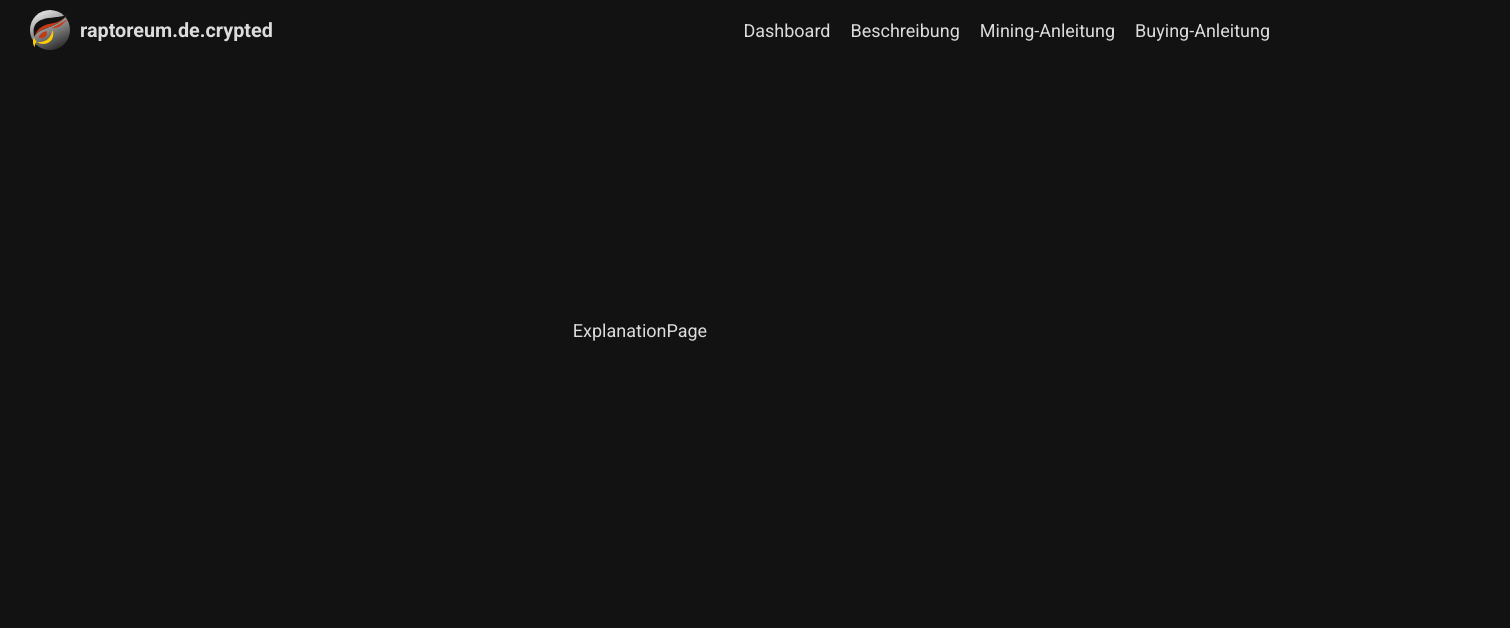
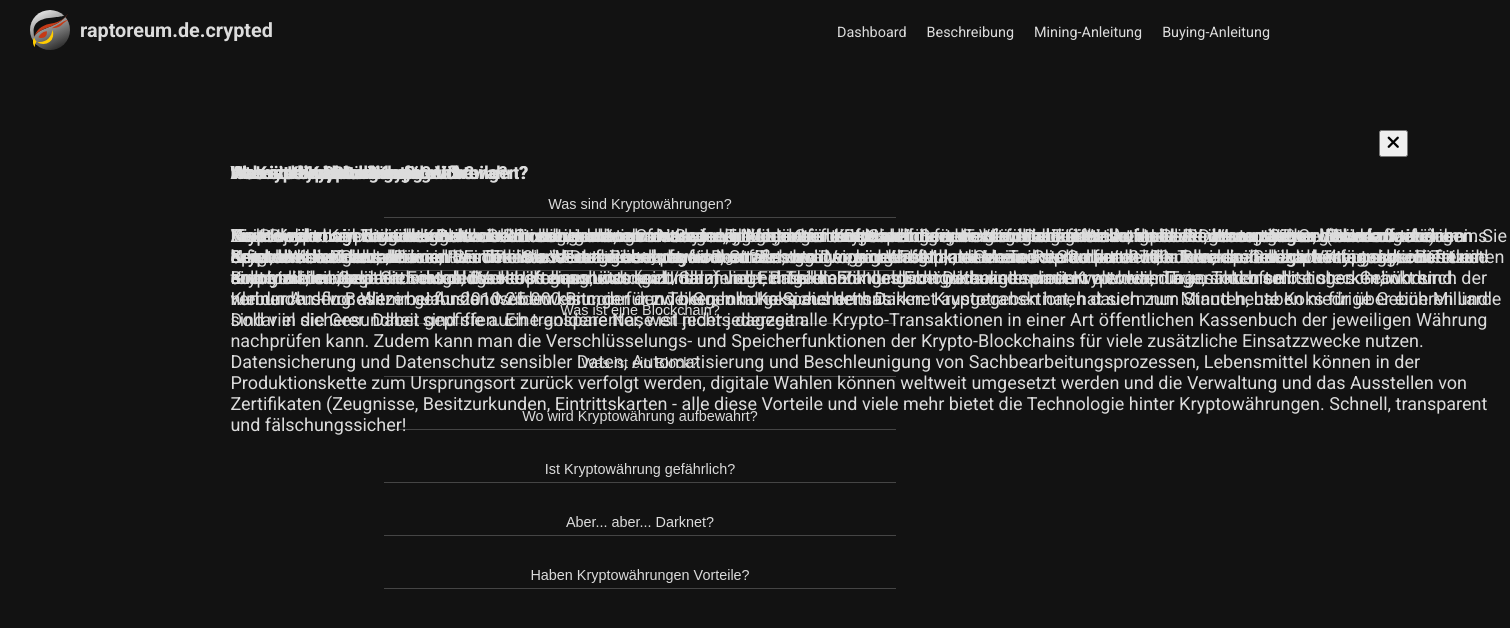
Before and after one commit to DanSchrader/capstone-project, a React (Create React App) app: page /explanation in a window 1280 px wide. Shown: the top 628 px of the page, 1510 px wide, since content can reach past the window. Built offline with nearby package versions, Linux system fonts and the light colour scheme.

Commit message:
Add content to doc-page

```diff
--- a/public/index.html
+++ b/public/index.html
@@ -10,6 +10,10 @@
       content="Web site created using create-react-app"
     />
     <link rel="apple-touch-icon" href="%PUBLIC_URL%/logo192.png" />
+    <script
+      src="https://kit.fontawesome.com/2cda5f7920.js"
+      crossorigin="anonymous"
+    ></script>
     <!--
       manifest.json provides metadata used when your web app is installed on a
       user's mobile device or desktop. See https://developers.google.com/web/fundamentals/web-app-manifest/
--- a/src/App.js
+++ b/src/App.js
@@ -10,12 +10,14 @@ export default function App() {
   return (
     <AppContainer>
       <NavBar />
+      <Pages>
         <Routes>
           <Route path="/" element={<DashboardPage />} />
           <Route path="/explanation" element={<ExplanationPage />} />
           <Route path="/mining-tutorial" element={<MiningDocPage />} />
           <Route path="/buying-tutorial" element={<BuyingDocPage />} />
         </Routes>
+      </Pages>
     </AppContainer>
   );
 }
@@ -24,3 +26,7 @@ const AppContainer = styled.div`
   width: 100vw;
   padding: 10px;
 `;
+
+const Pages = styled.main`
+  justify-self: center;
+`;
--- a/src/components/NavBar.js
+++ b/src/components/NavBar.js
@@ -5,10 +5,10 @@ import { NavLink } from 'react-router-dom';
 import Hamburger from 'hamburger-react';
 
 export default function NavBar() {
-  const [click, setClick] = useState(false);
+  const [showMenu, setShowMenu] = useState(false);
 
-  const handleClick = () => setClick(!click);
-  const closeMobileMenu = () => setClick(false);
+  const handleClick = () => setShowMenu(!showMenu);
+  const closeMobileMenu = () => setShowMenu(false);
 
   return (
     <NavBarHeader>
@@ -24,9 +24,9 @@ export default function NavBar() {
           </RaptoreumDecryptdedContainer>
         </LinkStyledLogo>
         <MenuIconContainer onClick={handleClick}>
-          <Hamburger toggled={click} />
+          <Hamburger toggled={showMenu} />
         </MenuIconContainer>
-        <NavList isClicked={click}>
+        <NavList isClicked={showMenu}>
           <LinkConTainer>
             <LinkStyled to="/" onClick={closeMobileMenu}>
               Dashboard
@@ -172,7 +172,7 @@ const LinkConTainer = styled.li`
 const LinkStyled = styled(NavLink)`
   text-decoration: none;
   color: #dcdcdc;
-  font-size: 100%;
+  font-size: 80%;
 `;
 
 const MenuIconContainer = styled.div`
--- /dev/null
+++ b/src/components/explanations/ExplanationHeadline.js
@@ -0,0 +1,7 @@
+import styled from 'styled-components';
+
+export default function ExplanationHeadline({ headline }) {
+  return <Headline>{headline}</Headline>;
+}
+
+const Headline = styled.h4``;
--- /dev/null
+++ b/src/components/explanations/ExplanationText.js
@@ -0,0 +1,7 @@
+import styled from 'styled-components';
+
+export default function ExplanationText({ text }) {
+  return <Text>{text}</Text>;
+}
+
+const Text = styled.p``;
--- a/src/pages/DashboardPage.js
+++ b/src/pages/DashboardPage.js
@@ -11,8 +11,8 @@ export default function DashboardPage() {
   );
 }
 
-const DashboardWrapper = styled.main`
-  justify-self: center;
+const DashboardWrapper = styled.div`
+  display: grid;
 
   @media screen and (max-width: 960px) {
     margin-top: 50px;
--- a/src/pages/ExplanationPage.js
+++ b/src/pages/ExplanationPage.js
@@ -1,19 +1,125 @@
-import styled from 'styled-components';
+import styled, { css } from 'styled-components';
+import explanations from '../utils/explanations';
+import ExplanationHeadline from '../components/explanations/ExplanationHeadline';
+import ExplanationText from '../components/explanations/ExplanationText';
+import { useState } from 'react';
 
 export default function ExplanationPage() {
+  const [showExplanation, setShowExplanation] = useState(false);
+
+  const handleExplanation = () => setShowExplanation(!showExplanation);
+  const hideExplanation = () => setShowExplanation(false);
+
   return (
     <Wrapper>
-      <Placeholder>ExplanationPage</Placeholder>
+      <ButtonList>
+        {explanations.map((button) => (
+          <StyledListItem key={button.name}>
+            <StyledExplButton onClick={handleExplanation}>
+              {button.name}
+            </StyledExplButton>
+          </StyledListItem>
+        ))}
+      </ButtonList>
+      <ExplanationList isActivated={showExplanation}>
+        {explanations.map((article) => (
+          <Explanation key={article._id}>
+            <ExplanationHeadline headline={article.question} />
+            <ExplanationText text={article.answer} />
+          </Explanation>
+        ))}
+      </ExplanationList>
+      <CloseExplButton onClick={hideExplanation} isActivated={showExplanation}>
+        <i className="fa-solid fa-times"></i>
+      </CloseExplButton>
     </Wrapper>
   );
 }
 
 const Wrapper = styled.div`
   display: grid;
+  position: relative;
+  margin-top: 70px;
 `;
 
-const Placeholder = styled.div`
+const ButtonList = styled.ul`
+  list-style: none;
+  padding-left: 0;
+  margin-top: 70px;
+  display: grid;
   justify-self: center;
-  position: fixed;
-  top: 40vh;
+  gap: 20px;
+  width: 40vw;
+
+  @media screen and (max-width: 960px) {
+    width: unset;
+  }
 `;
+
+const StyledListItem = styled.li`
+  display: grid;
+  padding: 5px 0;
+`;
+
+const StyledExplButton = styled.button`
+  background: transparent;
+  border: none;
+  padding-bottom: 5px;
+  border-bottom: solid 1px #454545;
+  color: #dcdcdc;
+  font-size: 80%;
+`;
+
+const ExplanationList = styled.ul`
+  list-style: none;
+  padding-left: 0;
+  justify-self: center;
+  width: 100vw;
+  position: absolute;
+  right: -120%;
+
+  ${(props) =>
+    props.isActivated &&
+    css`
+      background: #121212;
+      right: 0;
+      opacity: 1;
+      transition: all 0.5s ease;
+      z-index: 1;
+    `}
+
+  @media screen and (max-width: 960px) {
+    width: 100vw;
+    position: absolute;
+
+    ${(props) =>
+      props.isActivated &&
+      css`
+        background: #121212;
+        right: 0;
+        opacity: 1;
+        transition: all 0.5s ease;
+        z-index: 1;
+      `}
+  }
+`;
+
+const Explanation = styled.article`
+  display: grid;
+  position: absolute;
+`;
+
+const CloseExplButton = styled.button`
+  position: absolute;
+  right: -100%;
+  top: 10px;
+
+  ${(props) =>
+    props.isActivated &&
+    css`
+      right: 0;
+      opacity: 1;
+      transition: all 0.5s ease;
+      z-index: 1;
+    `}
+`;
--- /dev/null
+++ b/src/utils/explanations.js
@@ -0,0 +1,60 @@
+const explanations = [
+  {
+    name: 'Was sind Kryptowährungen?',
+    _id: 'crypto',
+    question: 'Was sind Kryptowährungen?',
+    answer:
+      'Kryptowährungen sind digitales Geld - sogenannte Coins oder Token, das als Belohnung für bestimmte erfüllte Aufgaben an Unterstützer des dazugehörigen Netzwerks ausbezahlt wird.',
+  },
+  {
+    name: 'Was steckt hinter Kryptowährungen?',
+    _id: 'background',
+    question: 'Was steckt hinter Kryptowährungen?',
+    answer:
+      'Hinter jeder Kryptowährung steckt ein dazugehöriges Netzwerk, in dem auf tausenden Servern gleichzeitig fortlaufende Rechnungsketten (Blockchains) berechnet werden.',
+  },
+  {
+    name: 'Was ist eine Blockchain?',
+    _id: 'blockchain',
+    question: 'Was ist eine Blockchain?',
+    answer:
+      'Eine Blockchain ist eine Kette von Blöcken, in denen fortlaufend Informationen gespeichert werden. Dabei kommen eine Reihe von Sicherheitsmaßnahmen ins Spiel, die die Transaktionen der Token und Daten über deren Besitzer so gut verschlüsseln, dass eine Reproduktion des Tokens unmöglich ist und die Besitzer anonym bleiben.',
+  },
+  {
+    name: 'Was ist ein Block?',
+    _id: 'block',
+    question: 'Was ist ein Block?',
+    answer:
+      'Ein Block ist ein Teil einer Blockchain und immer nur mit seinem Vorgänger und Nachfolger verbunden. Er ist ein virtueller Datenspeicher, der Informationen beinhaltet und verschlüsselt. Ein Teil der Verschlüsselung kommt aus dem Vorgängerblock, einen Teil stellt der aktuelle Block selbst zur Verfügung, ein Teil ist eine geheime, separat verschlüsselte Komponente (salt/Salz) und ein Teil kann nur durch Daten interpretiert werden, die im Token selbst stecken, wodurch der nur durch den Besitzer gefunden werden kann, der den Token lokal gespeichert hat.',
+  },
+  {
+    name: 'Wo wird Kryptowährung aufbewahrt?',
+    _id: 'wallet',
+    question: 'Wo wird Kryptowährung aufbewahrt?',
+    answer:
+      'Auch wenn man digitales Geld nicht in die Hand nehmen kann, gehört es in eine Geldbörse, die sogenannte Wallet. Und wie eine echte Geldbörse darf eine Krypto-Wallet nicht verloren werden. Sie ist auf einem physischen Datenträger, einer Festplatte in einem Computer oder in einem Smartphone, gespeichert und sollte immer zusätzlich durch Back-Ups geschützt sein.',
+  },
+  {
+    name: 'Ist Kryptowährung gefährlich?',
+    _id: 'danger',
+    question: 'Ist Kryptowährung gefährlich?',
+    answer:
+      'Nein. Kryptowährung ist eine Innovation. Irgendwann war es den Menschen mit zunehmender Verfügbarkeit zu kompliziert, Waren gegen Waren zu tauschen. Sie erfanden das Geld, dem ein bestimmter Wert zugeordnet wird, auf den man sich geeinigt hat. Genau so - nur fast 2700 Jahre später - verhält es sich mit Kryptowährungen. Sie sind der Versuch einer Lösung zunehmender Problematik des Echtgelds und seinen weltweiten Transaktionen.',
+  },
+  {
+    name: 'Aber... aber... Darknet?',
+    _id: 'darknet',
+    question: 'Aber... aber... Darknet?',
+    answer:
+      'Kryptowährungen werden teilweise missbraucht, um anonyme, illegale Geschäfte im Internet - oft verallgemeinert im Darknet - zu tätigen. Etwa so wie das Bargeld des Dollars, Euros, Renminbis oder des Rubels auf der Straße, um Drogen, Waffen und Menschen zu handeln, nur machen illegale Kryptogeschäfte einen Bruchteil der illegalen Echtgeldgeschäfte aus, was auch daran liegt, dass die Zahlungsmöglichekeiten mit Kryptowährungen noch sehr eingeschränkt sind. Kleiner Ausflug: Wer im Jahr 2010 25.000 Bitcoin für zwei Gramm Koks aus dem Darknet ausgegeben hat, hat sich zum Stand heute Koks für über eine Milliarde Dollar in die Gesundheit gepfiffen. Eine goldene Nase ist nichts dagegen.',
+  },
+  {
+    name: 'Haben Kryptowährungen Vorteile?',
+    _id: 'advantages',
+    question: 'Haben Kryptowährungen Vorteile?',
+    answer:
+      'Viele denken an Umweltschutz und Stromverbrauch als Gegenargument für Kryptowährung. Tatsächlich ist es so, dass der gesamte Energiebedarf rund um Kryptowährungen nur einen Bruchteil des Energiebedarfs rund um Echtgeld ausmacht. Man denke an die Server der Banken, die Geldkartentransaktionen und- terminals, an Geldautomaten, die Herstellung und den Umlauf von Echtgeld. Echtgeldüberweisungen dauern mehrere Tage, sind oft mit hohen Gebühren verbunden - vor allem bei Auslandsüberweisungen - und bergen hohe Sicherheitsrisiken. Kryptotransktionen dauern nur Minuten, haben niedrige Gebühren und sind viel sicherer. Dabei sind sie auch transparenter, weil jeder jederzeit alle Krypto-Transaktionen in einer Art öffentlichen Kassenbuch der jeweiligen Währung nachprüfen kann. Zudem kann man die Verschlüsselungs- und Speicherfunktionen der Krypto-Blockchains für viele zusätzliche Einsatzzwecke nutzen. Datensicherung und Datenschutz sensibler Daten, Automatisierung und Beschleunigung von Sachbearbeitungsprozessen, Lebensmittel können in der Produktionskette zum Ursprungsort zurück verfolgt werden, digitale Wahlen können weltweit umgesetzt werden und die Verwaltung und das Ausstellen von Zertifikaten (Zeugnisse, Besitzurkunden, Eintrittskarten - alle diese Vorteile und viele mehr bietet die Technologie hinter Kryptowährungen. Schnell, transparent und fälschungssicher!',
+  },
+];
+
+export default explanations;
```
Lines whose indentation alone changed are shown as unchanged.
